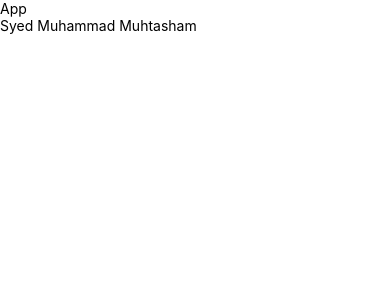
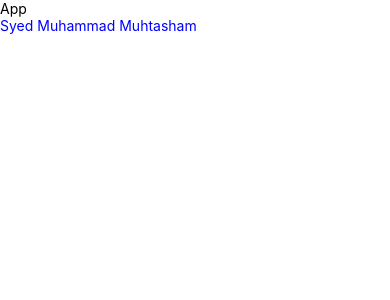
Before and after one commit to Smuhtasham/jApp, a React Native app: screen / in a window 390 px wide. Shown: the top 300 px of the page. Built offline with nearby package versions, Linux system fonts and the light colour scheme.

Commit message:
Colour change

```diff
--- a/App.js
+++ b/App.js
@@ -1,11 +1,13 @@
 import { View, Text } from 'react-native'
 import React from 'react'
+import { Colors } from 'react-native/Libraries/NewAppScreen'
 
 export default function App() {
   return (
     <View>
       <Text>App</Text>
-      <Text>Syed Muhammad Muhtasham</Text>
+      <Text style={{color:"blue"}}>Syed Muhammad Muhtasham</Text>
+
     </View>
   )
 }
```
